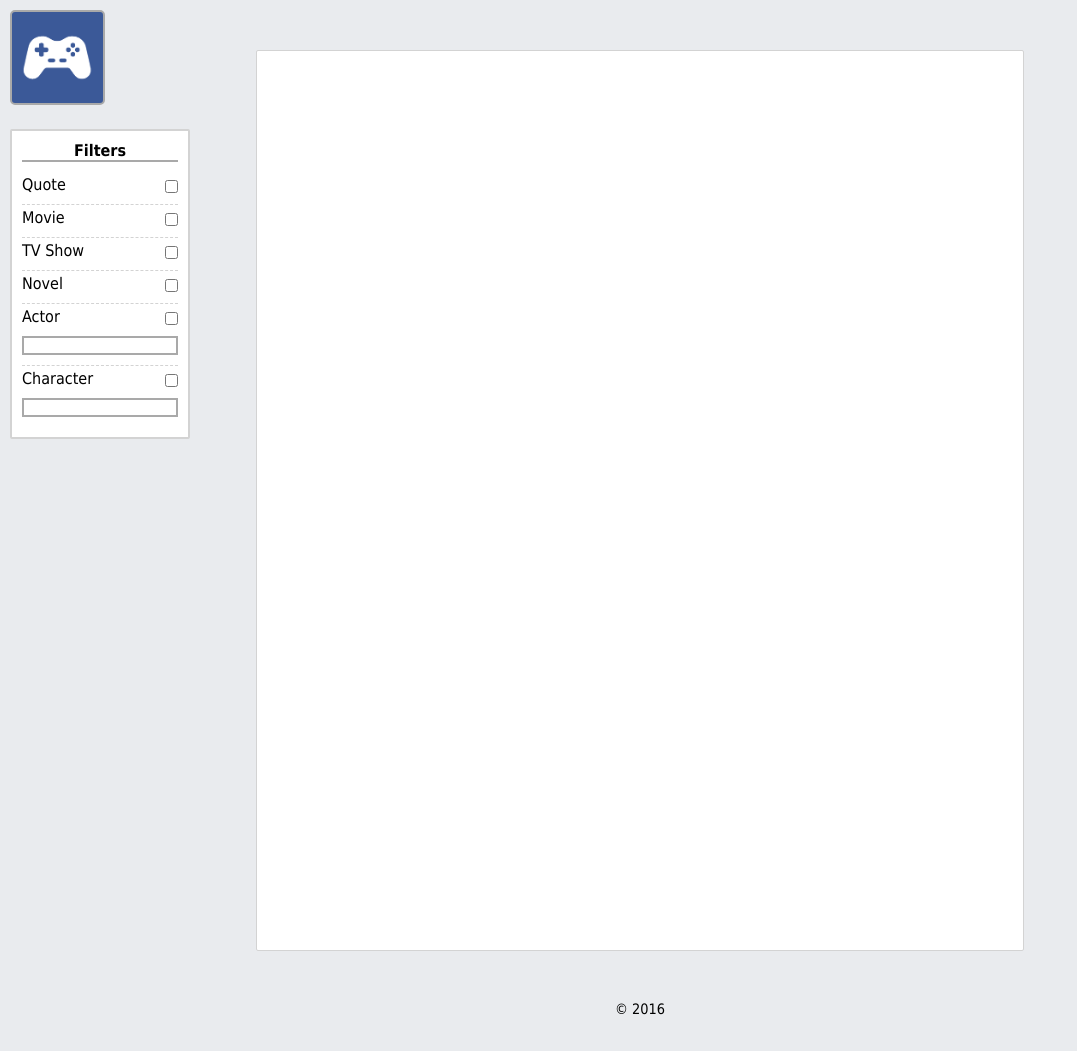
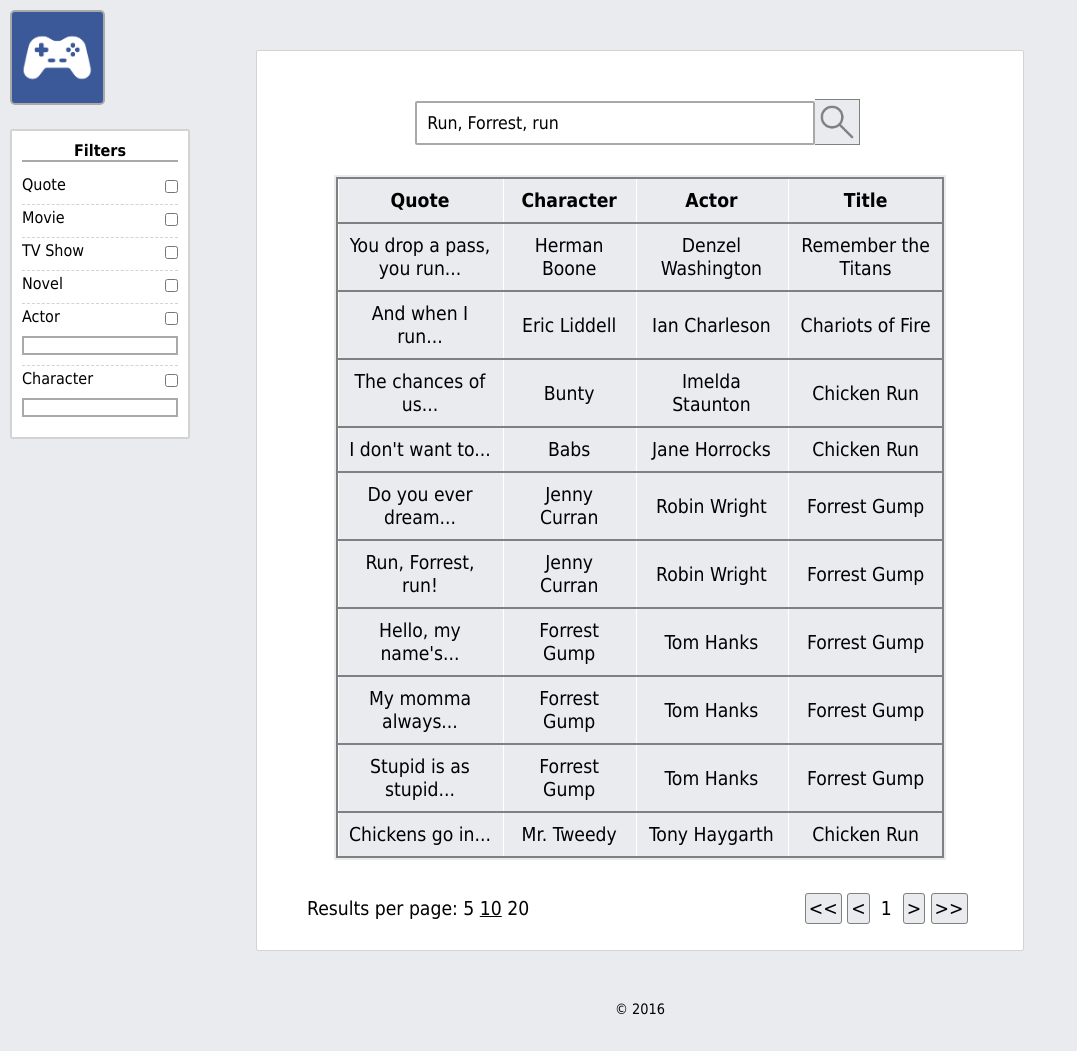
Before and after one commit to dannye/quotebook, a PHP site: page /html/search_10.html in a window 1280 px wide. Shown: the part 100-1151 px from the top of the page, without its empty margins (0-1077 px from the left). Run offline with PHP 8.4, Linux system fonts and the light colour scheme.

Commit message:
Design search pages

```diff
--- a/css/home.css
+++ b/css/home.css
@@ -1,5 +1,4 @@
 #page input#search {
-	color: black;
 	background-color: white;
 	border: 2px solid darkgray;
 	border-radius: 2px;
@@ -34,7 +33,6 @@
 }
 
 .trending-div {
-	color: black;
 	width: 80%;
 	height: 11rem;
 	border: 2px solid lightgray;
--- a/css/index.css
+++ b/css/index.css
@@ -1,5 +1,4 @@
 #page input#search {
-	color: black;
 	background-color: white;
 	border: 2px solid darkgray;
 	border-radius: 2px;
--- a/css/login.css
+++ b/css/login.css
@@ -8,7 +8,6 @@ fieldset {
 
 input#username,
 input#password {
-	color: black;
 	background-color: white;
 	border: 2px solid darkgray;
 	border-radius: 2px;
--- /dev/null
+++ b/css/search.css
@@ -0,0 +1,64 @@
+#page input#search {
+	background-color: white;
+	border: 2px solid darkgray;
+	border-radius: 2px;
+	text-align: left;
+	min-width: 400px;
+	font-size: 1.1rem;
+	margin-top: 10px;
+	margin-bottom: 30px;
+	padding: 10px;
+}
+
+#results {
+	width: 80%;
+	margin: auto;
+	overflow: scroll;
+	max-height: calc(100% - 150px);
+	padding: 2px;
+}
+
+table {
+	background-color: inherit;
+}
+
+th, td {
+	background-color: inherit;
+	padding: 10px;
+	font-size: 1.2rem;
+	border-left: 1px solid white;
+}
+
+tr {
+	outline: 2px solid gray;
+}
+
+#per-page {
+	background-color: inherit;
+	float: left;
+	font-size: 1.2rem;
+	margin-left: 50px;
+	position: absolute;
+	bottom: 30px;
+}
+
+#current-rpp {
+	background-color: inherit;
+	text-decoration: underline;
+}
+
+#page-arrows {
+	background-color: inherit;
+	float: right;
+	font-size: 1.2rem;
+	position: absolute;
+	bottom: 30px;
+	right: 50px;
+	white-space: pre;
+}
+
+#page-arrow {
+	border: 1px solid gray;
+	border-radius: 3px;
+	padding: 3px;
+}
--- a/css/site.css
+++ b/css/site.css
@@ -4,7 +4,7 @@
 	border: 0;
 	padding: 0;
 	box-sizing: border-box;
-	color: White;
+	color: black;
 	background-color: rgb(233, 235, 238);
 	font-family: "Tahoma", "Lucida Grande";
 }
@@ -17,7 +17,6 @@ header {
 }
 
 footer {
-	color: black;
 	width: 100%;
 	height: 10px;
 	font-size: 0.9rem;
@@ -101,6 +100,7 @@ a {
 	margin: 50px auto;
 	background-color: white;
 	padding: 2rem 0;
+	position: relative;
 }
 
 #left-column {
@@ -119,14 +119,12 @@ a {
 }
 
 #filter-header	{
-	color: black;
 	text-align: center;
 	background: white;
 	border-bottom: 2px solid darkgray;
 }
 
 #filter-box {
-	color: black;
 	background-color: white;
 	height: 310px;
 	margin: 10px;
@@ -163,7 +161,6 @@ a {
 }
 
 .filter-text {
-	color: black;
 	float: left;
 	background-color: white;
 	border: 2px solid darkgray;
--- a/html/search_10.html
+++ b/html/search_10.html
@@ -42,7 +42,23 @@
 		</div>
 
 		<div id="page">
-
+			<input type="text" id="search" name="search" value="Run, Forrest, run" placeholder="Search Quotebook..."/>
+			<a href="search.html"><img alt="img" id="magnifying-glass" src="../images/magnifying_glass.png"/></a>
+			<div id="results"><table>
+				<th>Quote</th><th>Character</th><th>Actor</th><th id="asc">Title</th>
+				<tr><td>You drop a pass, you run...</td><td>Herman Boone</td><td>Denzel Washington</td><td>Remember the Titans</td></tr>
+				<tr><td>And when I run...</td><td>Eric Liddell</td><td>Ian Charleson</td><td>Chariots of Fire</td></tr>
+				<tr><td>The chances of us...</td><td>Bunty</td><td>Imelda Staunton</td><td>Chicken Run</td></tr>
+				<tr><td>I don't want to...</td><td>Babs</td><td>Jane Horrocks</td><td>Chicken Run</td></tr>
+				<tr><td>Do you ever dream...</td><td>Jenny Curran</td><td>Robin Wright</td><td>Forrest Gump</td></tr>
+				<tr><td><a href="quote.html">Run, Forrest, run!</a></td><td>Jenny Curran</td><td>Robin Wright</td><td>Forrest Gump</td></tr>
+				<tr><td>Hello, my name's...</td><td>Forrest Gump</td><td>Tom Hanks</td><td>Forrest Gump</td></tr>
+				<tr><td>My momma always...</td><td>Forrest Gump</td><td>Tom Hanks</td><td>Forrest Gump</td></tr>
+				<tr><td>Stupid is as stupid...</td><td>Forrest Gump</td><td>Tom Hanks</td><td>Forrest Gump</td></tr>
+				<tr><td>Chickens go in...</td><td>Mr. Tweedy</td><td>Tony Haygarth</td><td>Chicken Run</td></tr>
+			</table></div>
+			<div id="per-page">Results per page: 5 <span id="current-rpp">10</span> 20</div>
+			<div id="page-arrows"><span id="page-arrow"><<</span> <span id="page-arrow"><</span>  1  <span id="page-arrow">></span> <span id="page-arrow">>></span> </div>
 		</div>
 
 		<footer>
```
Also changed, not shown: html/search.html (+12 -1 lines), html/search_actor.html (+12 -1 lines).
